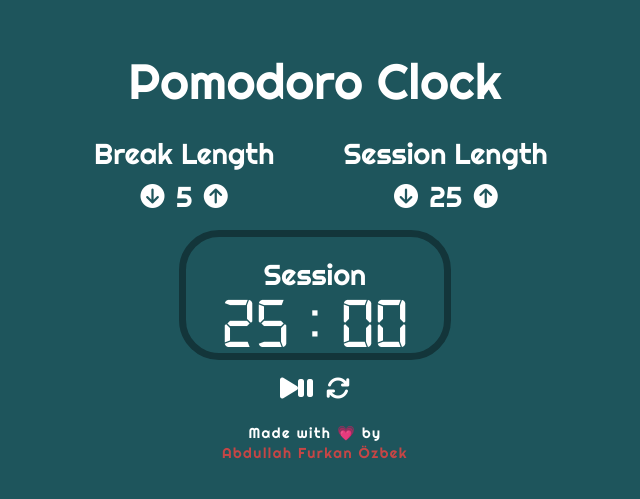
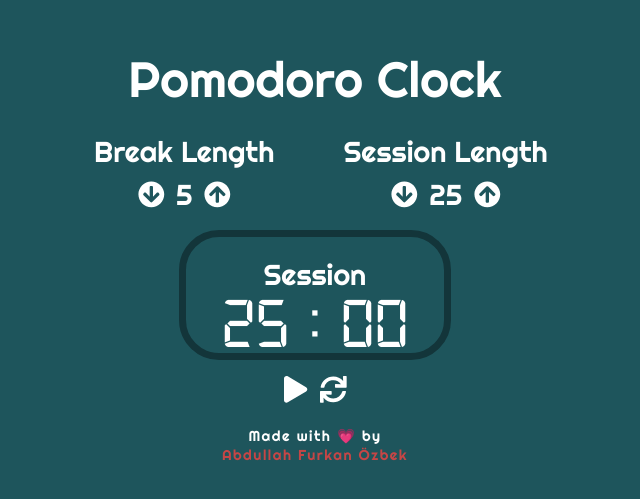
Before and after one commit to afozbek/Pomodoro-Clock, a React (Create React App) app: page / in a window 1280 px wide. Shown: the part 159-658 px from the top of the page, without its empty margins (325-965 px from the left). Built offline with nearby package versions, Linux system fonts and the light colour scheme.

Commit message:
adjusting FontAwesome React components

```diff
--- a/package.json
+++ b/package.json
@@ -3,6 +3,9 @@
   "version": "0.1.0",
   "private": true,
   "dependencies": {
+    "@fortawesome/fontawesome-svg-core": "^1.2.19",
+    "@fortawesome/free-solid-svg-icons": "^5.9.0",
+    "@fortawesome/react-fontawesome": "^0.1.4",
     "node-sass": "^4.12.0",
     "react": "^16.8.6",
     "react-dom": "^16.8.6",
--- a/public/index.html
+++ b/public/index.html
@@ -5,8 +5,6 @@
     <link rel="shortcut icon" href="%PUBLIC_URL%/favicon.ico" />
     <meta name="viewport" content="width=device-width, initial-scale=1" />
     <meta name="theme-color" content="#000000" />
-    <script src="https://kit.fontawesome.com/8a582589ed.js"></script>
-
     <link rel="manifest" href="%PUBLIC_URL%/manifest.json" />
 
     <title>React App</title>
--- a/src/components/Lengths/Length/LengthControl.js
+++ b/src/components/Lengths/Length/LengthControl.js
@@ -1,4 +1,9 @@
 import React from "react";
+import { FontAwesomeIcon } from "@fortawesome/react-fontawesome";
+import {
+  faArrowCircleDown,
+  faArrowCircleUp
+} from "@fortawesome/free-solid-svg-icons";
 
 import * as actions from "../../../store/actions";
 
@@ -48,13 +53,13 @@
   return (
     <div className="lengths__length__controls">
       <button id={props.decrementId} onClick={decrementClickHandler}>
-        <i className="fas fa-arrow-circle-down" />
+        <FontAwesomeIcon icon={faArrowCircleDown} size="2x" />
       </button>
       <div id={props.lengthId}>
         {props.isBreak ? props.breakLength : props.sessionLength}
       </div>
       <button id={props.incrementId} onClick={incrementClickHandler}>
-        <i className="fas fa-arrow-circle-up" />
+        <FontAwesomeIcon icon={faArrowCircleUp} size="2x" />
       </button>
     </div>
   );
--- a/src/components/Timer/TimerControl.js
+++ b/src/components/Timer/TimerControl.js
@@ -1,5 +1,7 @@
 import React from "react";
 import { connect } from "react-redux";
+import { FontAwesomeIcon } from "@fortawesome/react-fontawesome";
+import { faPlay, faPause, faSync } from "@fortawesome/free-solid-svg-icons";
 
 import { resetContent, startStopTimer } from "../../store/actions";
 
@@ -14,11 +16,17 @@
   return (
     <div className="timer-control">
       <button id="start_stop" onClick={() => props.startOrStopTimer()}>
-        <i className="fas fa-play" />
-        <i className="fas fa-pause" />
+        <FontAwesomeIcon
+          icon={!props.timerStarted ? faPlay : faPause}
+          size="2x"
+        />
       </button>
       <button id="reset" onClick={resetClickHandler}>
-        <i className="fas fa-sync" />
+        <FontAwesomeIcon
+          icon={faSync}
+          size="2x"
+          spin={props.timerStarted ? true : false}
+        />
       </button>
     </div>
   );
```
Also changed, not shown: 1 other file (tests, documents, lock files or other folders).
